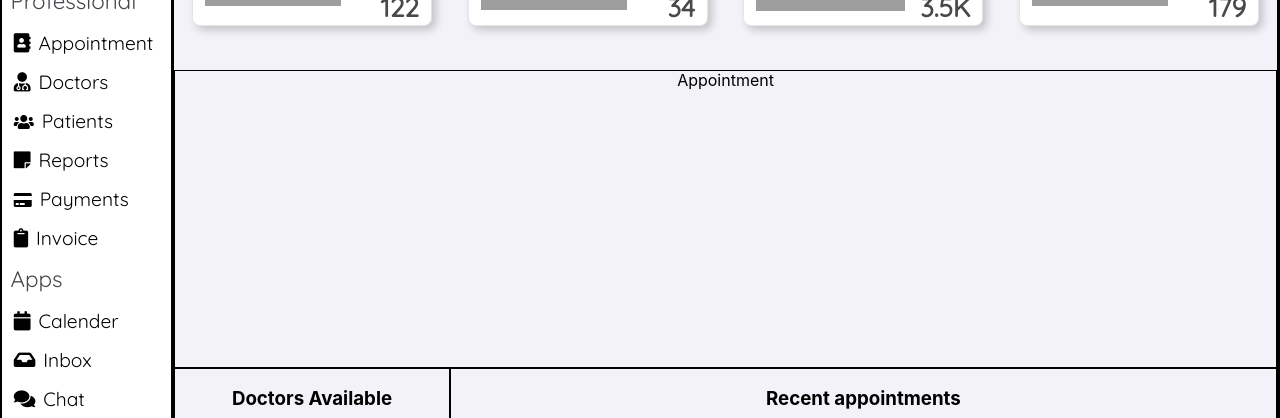
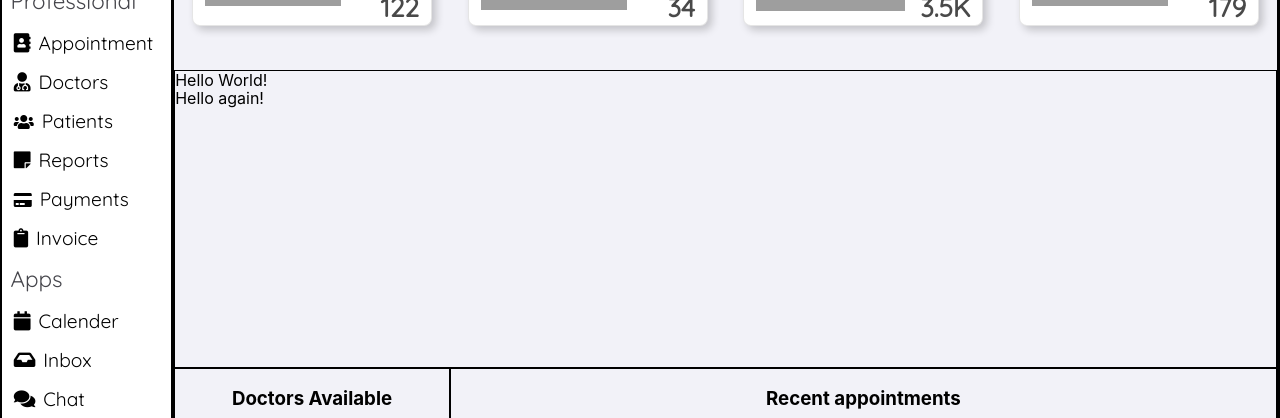
Before and after one commit to SinghVikram97/Patient-Similarity, a React (Create React App) app: page / in a window 1280 px wide. Shown: the part 200-618 px from the top of the page. Built offline with nearby package versions, Linux system fonts and the light colour scheme; grey boxes are pictures that could not be loaded.

Commit message:
Without bar chart

```diff
--- a/src/App.js
+++ b/src/App.js
@@ -33,7 +33,10 @@ class App extends Component {
               heading="Rooms Available"
               number="179"
             />
-            <div className="appointment border">Appointment</div>
+            <div className="tl appointment border">
+              <div> Hello World! </div>
+              <div> Hello again!</div>
+            </div>
             <div className="doctors border">
               <h3>Doctors Available</h3>
               <div>Doctor Details</div>
```
